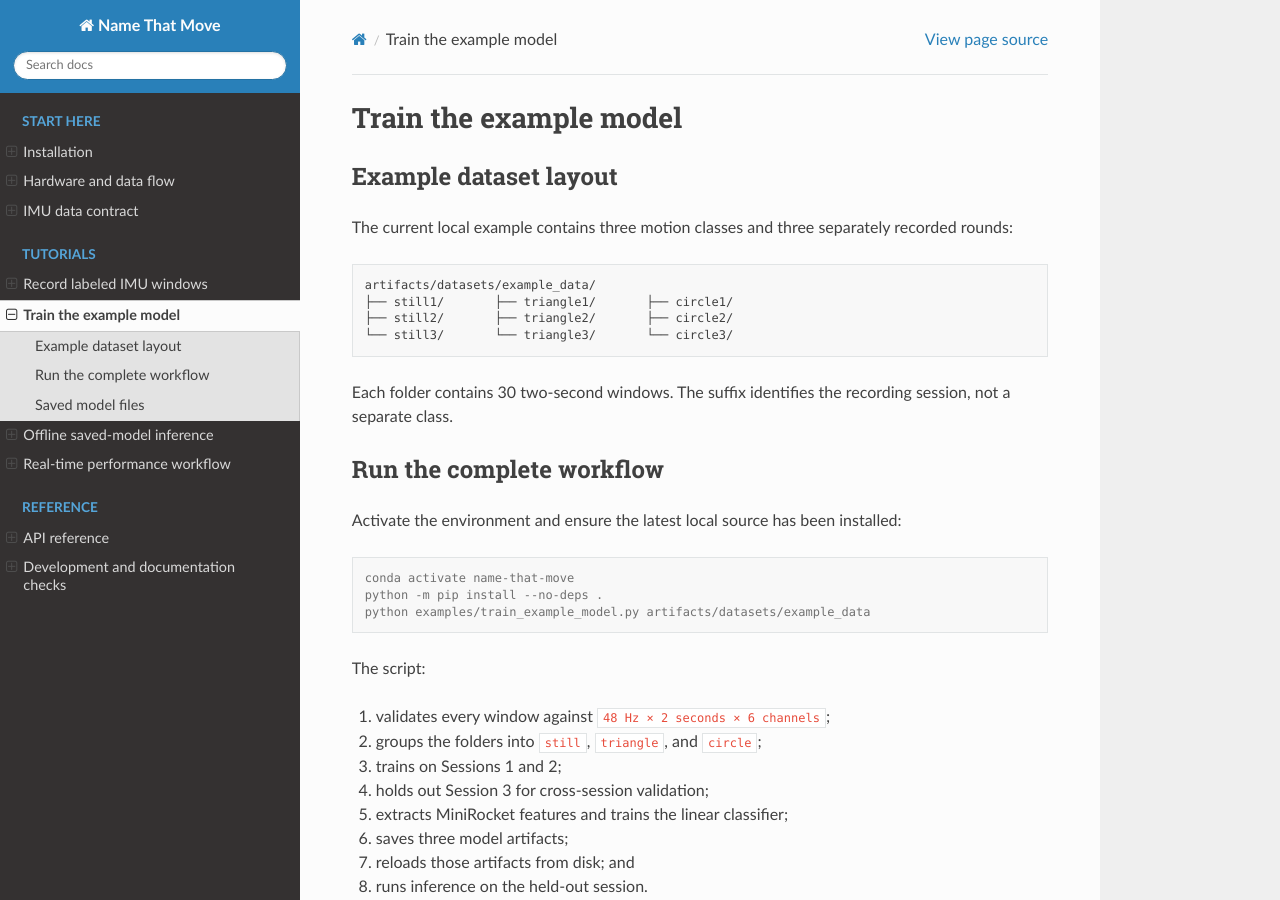
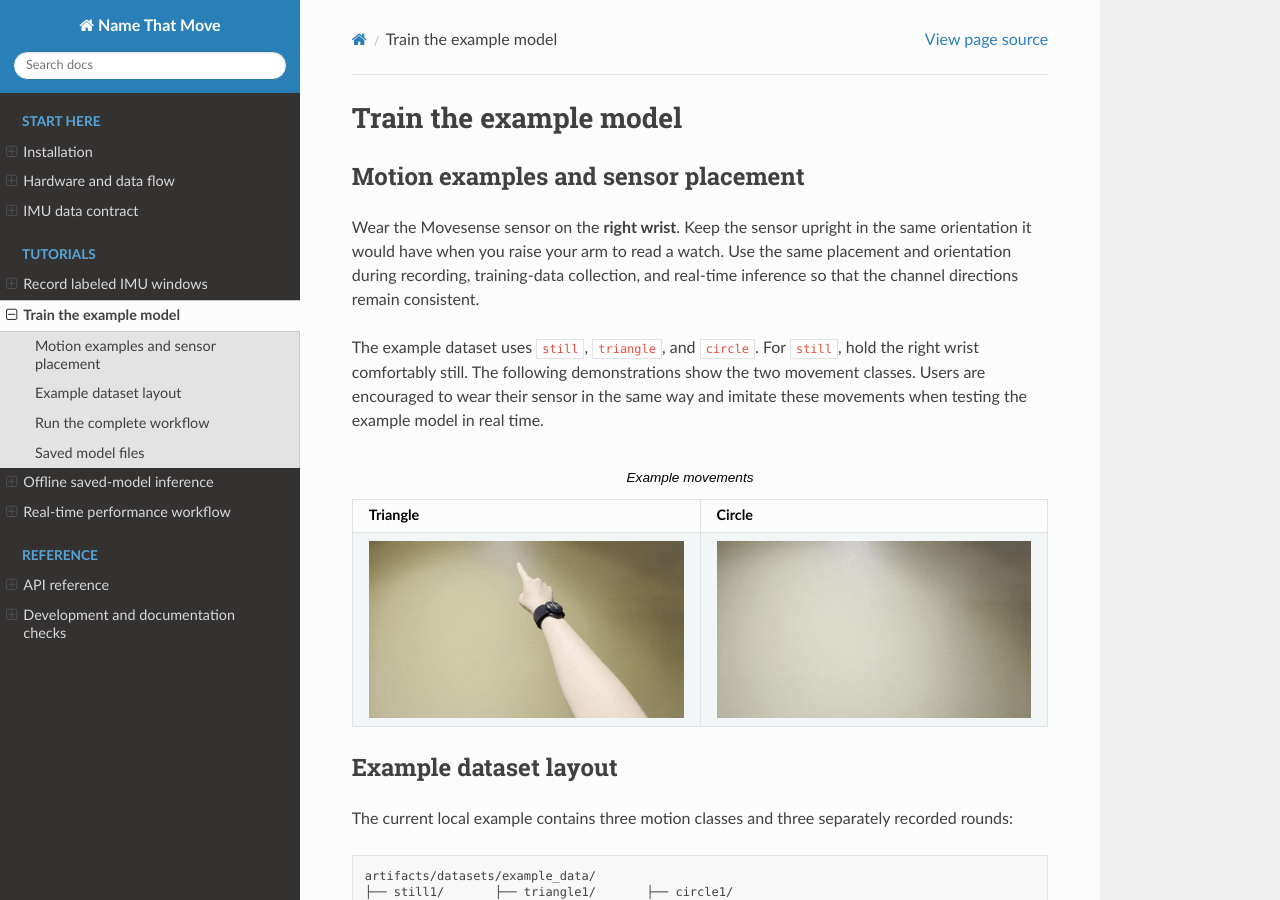
Before and after one commit to RoseZiyuXu/name-that-move, a Sphinx documentation site: the page built from docs/training.rst, in a window 1280 px wide and 900 px high. Built offline with Sphinx 7.4.7 and the Read the Docs theme 3.1.0, drawn with Linux system fonts in a browser that asks for light colours.

Commit message:
Add movement demonstrations to training tutorial

```diff
--- a/docs/training.rst
+++ b/docs/training.rst
@@ -1,5 +1,33 @@
 Train the example model
 =======================
+
+Motion examples and sensor placement
+------------------------------------
+
+Wear the Movesense sensor on the **right wrist**. Keep the sensor upright in
+the same orientation it would have when you raise your arm to read a watch.
+Use the same placement and orientation during recording, training-data
+collection, and real-time inference so that the channel directions remain
+consistent.
+
+The example dataset uses ``still``, ``triangle``, and ``circle``. For
+``still``, hold the right wrist comfortably still. The following demonstrations
+show the two movement classes. Users are encouraged to wear their sensor in the
+same way and imitate these movements when testing the example model in
+real time.
+
+.. list-table:: Example movements
+   :widths: 50 50
+   :header-rows: 1
+
+   * - Triangle
+     - Circle
+   * - .. image:: _static/triangle.gif
+          :alt: Right-wrist demonstration of the triangle movement
+          :width: 100%
+     - .. image:: _static/circle.gif
+          :alt: Right-wrist demonstration of the circle movement
+          :width: 100%
 
 Example dataset layout
 ----------------------
```
Also changed, not shown: docs/_static/circle.gif (added), docs/_static/triangle.gif (added).
